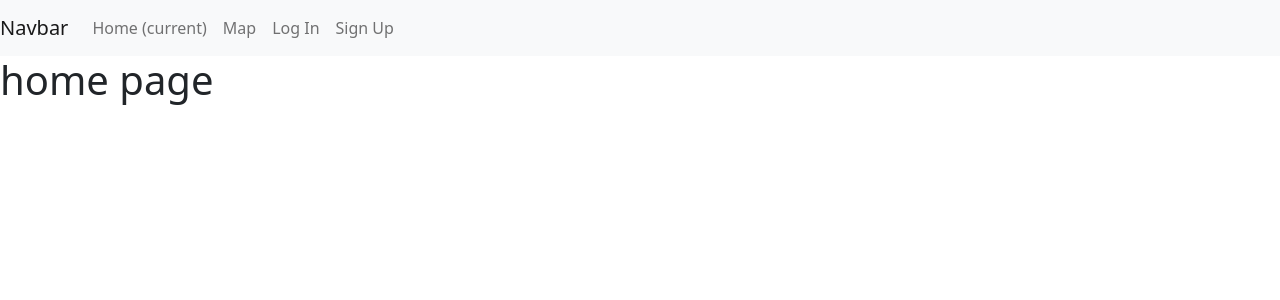
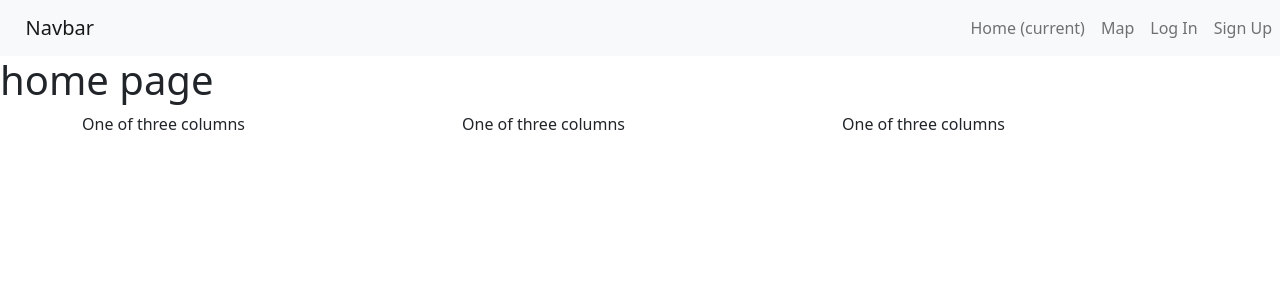
Before and after one commit to rossmcel/awm-ca1, a Django app: page / in a window 1280 px wide. Shown: the top 300 px of the page. Run offline with Django 4.2, Linux system fonts and the light colour scheme; some libraries are stand-ins or nearby versions.

Commit message:
Re-style Map Page and Navbar

```diff
--- /dev/null
+++ b/lab4_ross/static/navbar.css
@@ -0,0 +1,11 @@
+.navbar-nav {
+    margin-left: auto;
+}
+
+.navbar-brand {
+    margin-left: 2%;
+}
+
+.rightLink {
+    color: blue;
+}
--- a/lab4_ross/templates/base.html
+++ b/lab4_ross/templates/base.html
@@ -1,6 +1,8 @@
+{% load static %}
 <html>
 <head>
   <meta charset="utf-8">
+  <link rel="stylesheet" type="text/css" href="{% static 'navbar.css' %}" />
   <script src="https://code.jquery.com/jquery-3.2.1.slim.min.js" integrity="sha384-KJ3o2DKtIkvYIK3UENzmM7KCkRr/rE9/Qpg6aAZGJwFDMVNA/GpGFF93hXpG5KkN" crossorigin="anonymous"></script>
   <link href="https://cdn.jsdelivr.net/npm/bootstrap@5.2.2/dist/css/bootstrap.min.css" rel="stylesheet">
   <script src="https://cdn.jsdelivr.net/npm/popper.js@1.12.9/dist/umd/popper.min.js" integrity="sha384-ApNbgh9B+Y1QKtv3Rn7W3mgPxhU9K/ScQsAP7hUibX39j7fakFPskvXusvfa0b4Q" crossorigin="anonymous"></script>
--- a/lab4_ross/templates/home.html
+++ b/lab4_ross/templates/home.html
@@ -14,6 +14,19 @@
 <body>
   <main>
     <h1>home page</h1>
+    <div class="container">
+      <div class="row">
+        <div class="col-sm">
+          One of three columns
+        </div>
+        <div class="col-sm">
+          One of three columns
+        </div>
+        <div class="col-sm">
+          One of three columns
+        </div>
+      </div>
+    </div>
   </main>
 </body>
 </html>
```
Also changed, not shown: lab4_ross/static/map.css (+19 -7 lines), lab4_ross/templates/map.html (+14 -2 lines).
